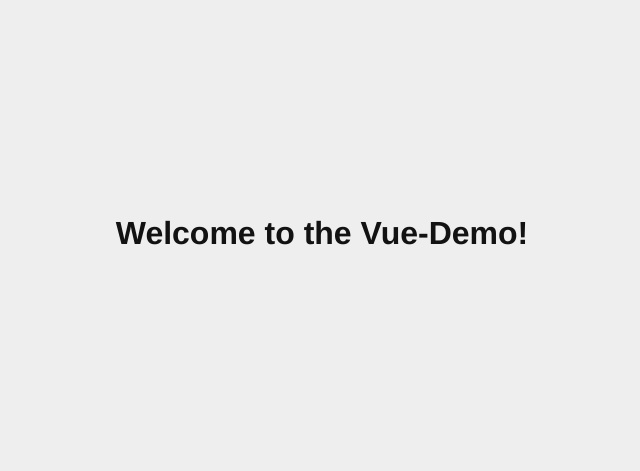
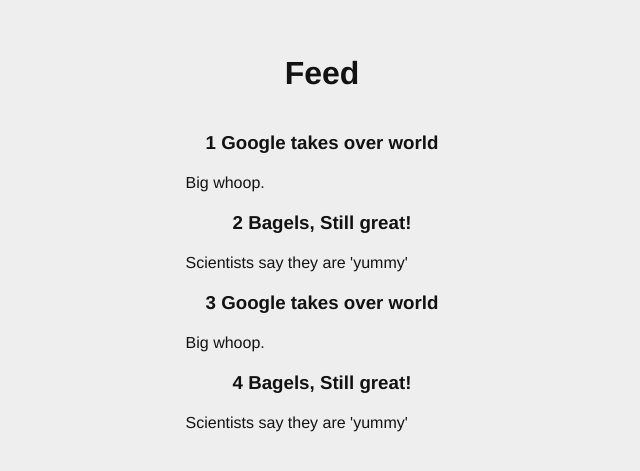
Before and after one commit to teaching-js/vue-demo, a Vue app: page / in a window 1280 px wide. Shown: the part 167-638 px from the top of the page, without its empty margins (318-958 px from the left). Built offline with nearby package versions, Linux system fonts and the light colour scheme.

Commit message:
half progress

```diff
--- a/src/components/Feed.vue
+++ b/src/components/Feed.vue
@@ -1,7 +1,13 @@
 <template>
    <div class="container">
       <!-- Eventually change to vue shorthand -->
-     <h1 v-bind:class="{big: isBig }" v-on:click="isBig = !isBig">{{ msg }}</h1>
+     <h1>{{ $options.name }}</h1>
+     <section>
+        <article v-for="post in posts" :key="post.id">
+           <h1>{{ post.id}} {{ post.title }}</h1>
+           <p>{{ post.body }}</p>
+        </article>
+     </section>
    </div>
 </template>
 
@@ -12,16 +18,22 @@ export default {
      return {
        posts: [
          {
-            id: 1, title:"Google takes over world", body: "Big whoop."},
+            id: 1, title:"Google takes over world", body: "Big whoop."
+         },
          {
             id: 2, title:"Bagels, Still great!", body: "Scientists say they are 'yummy'"
+         },
+         {
+            id: 3, title:"Google takes over world", body: "Big whoop."
+         },
+         {
+            id: 4, title:"Bagels, Still great!", body: "Scientists say they are 'yummy'"
          }
        ],
-       msg: "Welcome to the Vue-Demo!",
-       isBig: false
      }
   },
-  methods: {  }
+  methods: {  },
+  computed: { }
 }
 </script>
 
```
